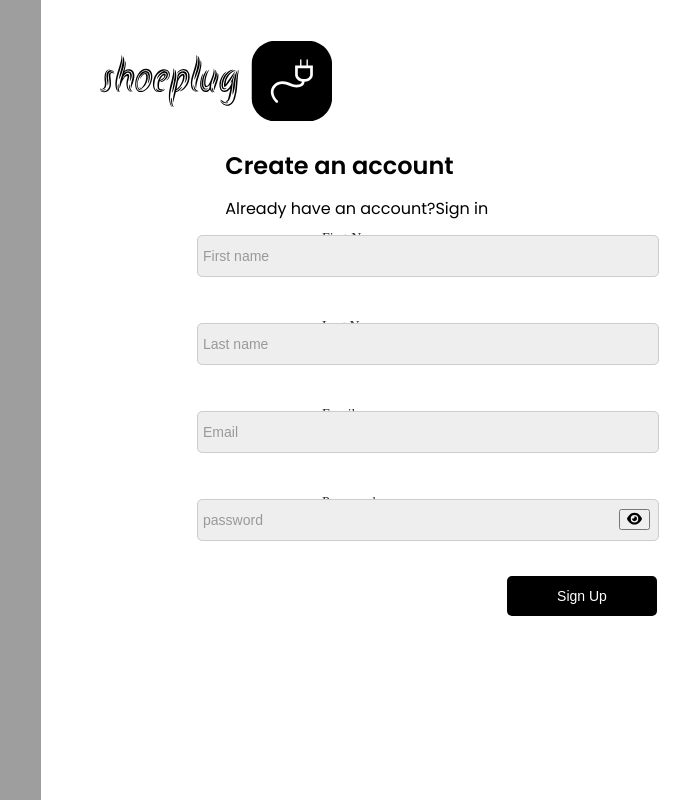
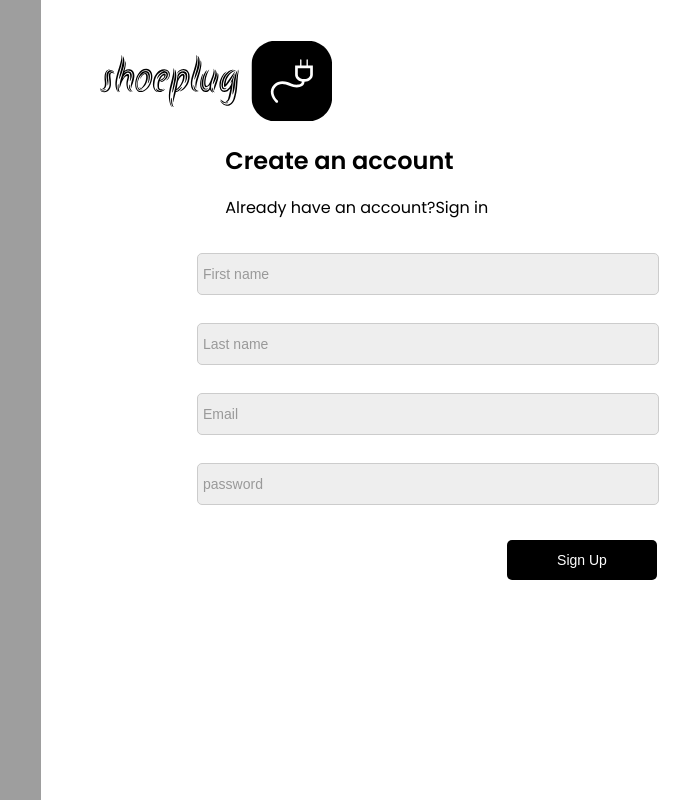
Before and after one commit to youngedge/shoeplug, a React (Vite) app: page /signup in a window 1280 px wide. Shown: the whole page, without its empty margins (599-1280 px from the left). Built offline with nearby package versions, Linux system fonts and the light colour scheme; the HTML template or start-up script is replaced by a standard one.

Commit message:
fixed the log in bug

```diff
--- a/src/components/LoginPage/Login.css
+++ b/src/components/LoginPage/Login.css
@@ -111,8 +111,8 @@
 }
 .toggle-password-button {
     position: absolute;
-    top: 75px;
-    left: 300px;
+    top: 95px;
+    left: 320px;
     cursor: pointer;
 }
 /* Style for username input placeholder */
--- a/src/components/SignupPage/Signup.css
+++ b/src/components/SignupPage/Signup.css
@@ -25,7 +25,7 @@
 /* "Create an Account" Heading  */
 .create {
     position: absolute;
-    top: -10%;
+    top: -25%;
     left: -30%;
     transform: translateY(-50%);
     color: #000000;
@@ -37,18 +37,22 @@
 /* "Don't Have an Account" and Link */
 .dha {
     position: absolute;
-    top: 1%; /*Adjust vertical position as needed*/
+    top: -10%; /*Adjust vertical position as needed*/
     left: -30%;
     transform: translateY(-50%);
     color: #000;
     font-family: 'Poppins', sans-serif;
+    line-height: 14.4px;
 }
 
 .dha a {
     color: #000;
     text-decoration: none;
+    border-radius: 3px;
 }
-
+.dha a:hover {
+    color:grey;
+}
 /* Signup Form */
 .form {
     position: absolute;
--- a/src/components/SignupPage/Signup.tsx
+++ b/src/components/SignupPage/Signup.tsx
@@ -41,24 +41,24 @@ const SignupForm: React.FC<SignupFormProps> = ({ onSubmit }) => {
                 <div className='create'>
                 <h2>Create an account</h2> {/* Or another appropriate heading */}
                 </div>
-                <div className='dha'>Already have an account?<Link to=".">Sign in</Link></div>
+                <div className='dha'>Already have an account?<Link to="./">Sign in</Link></div>
                 <div className='input-group'>
-                    <label htmlFor="firstName">First Name:</label>
+                    <label htmlFor="firstName"></label>
                     <input type="text" id="firstName" placeholder='First name' value={firstName} onChange={(e) => setFirstName(e.target.value)} />
                 </div>
 
                 <div className='input-group'>
-                    <label htmlFor="lastName">Last Name:</label>
+                    <label htmlFor="lastName"></label>
                     <input type="text" id="lastName" placeholder = 'Last name' value={lastName} onChange={(e) => setLastName(e.target.value)} />
                 </div>
 
                 <div className='input-group'>
-                    <label htmlFor="Email">Email:</label>
+                    <label htmlFor="Email"></label>
                     <input type="text" id="Email" placeholder = 'Email'  value={Email} onChange={(e) => setEmail(e.target.value)} />
                 </div>
 
                 <div className='input-group'>
-                    <label htmlFor="password">Password:</label>
+                    <label htmlFor="password"></label>
                     <input type="password" id="password" placeholder = 'password' value={password} onChange={(e) => setPassword(e.target.value)} />
                     <button className="toggle-password-button2" onClick={togglePasswordVisibility}>
                         <FontAwesomeIcon icon={showPassword ? faEyeSlash : faEye} />
```
